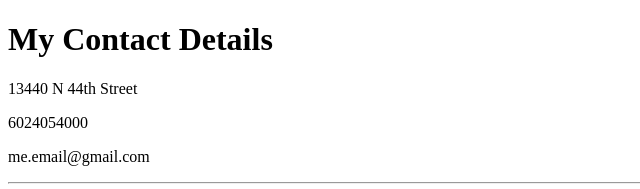
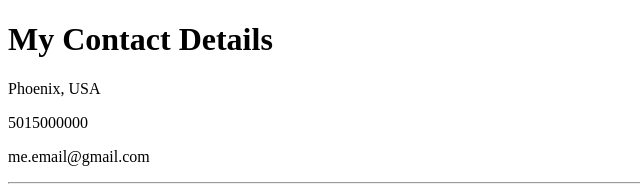
Before and after one commit to rincethomas204/cv, a plain HTML site: page ContactMe.html in a window 1280 px wide. Shown: the top 189 px of the page, 0-640 px from the left. Drawn offline with Linux system fonts and the light colour scheme.

Commit message:
Update ContactMe.html

```diff
--- a/ContactMe.html
+++ b/ContactMe.html
@@ -8,8 +8,8 @@
 
 <body>
   <h1>My Contact Details</h1>
-  <p>13440 N 44th Street</p>
-  <p>6024054000</p>
+  <p>Phoenix, USA </p>
+  <p>5015000000</p>
   <p>me.email@gmail.com</p>
 
   <hr>
```
